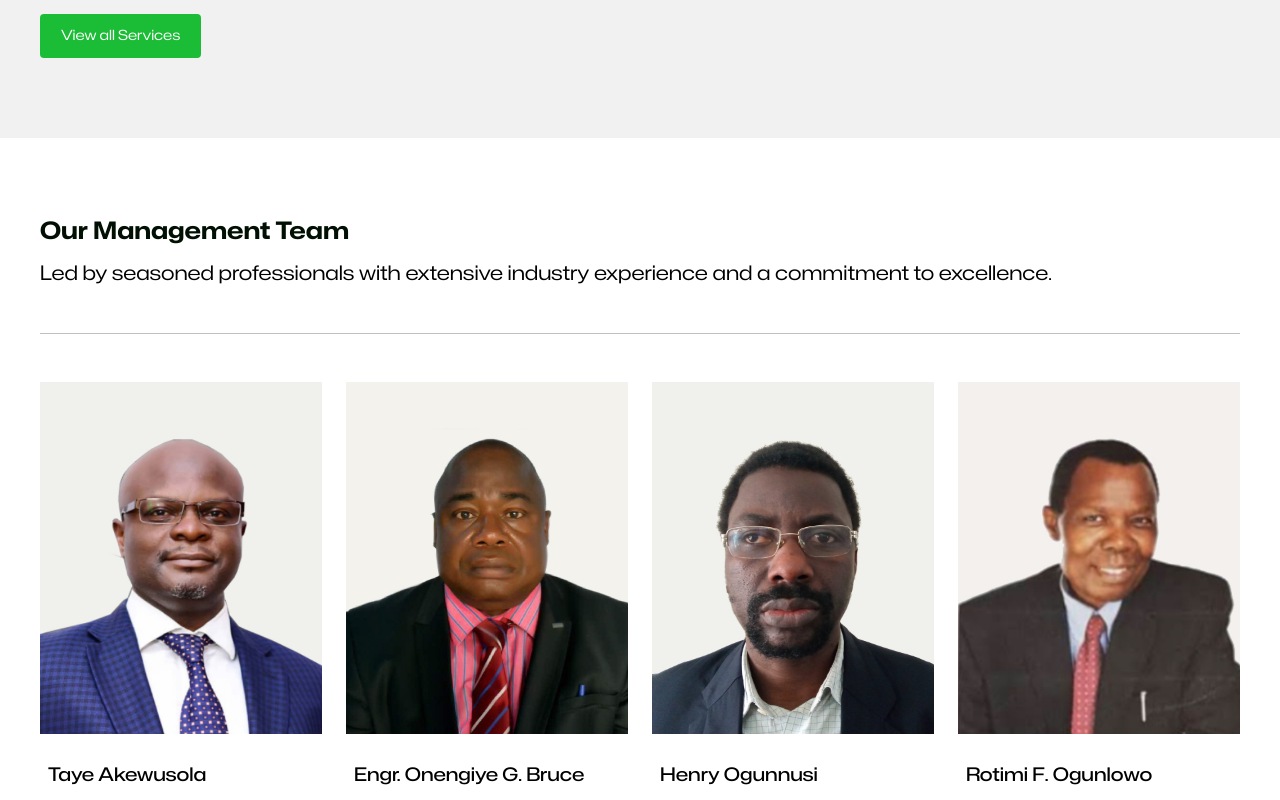
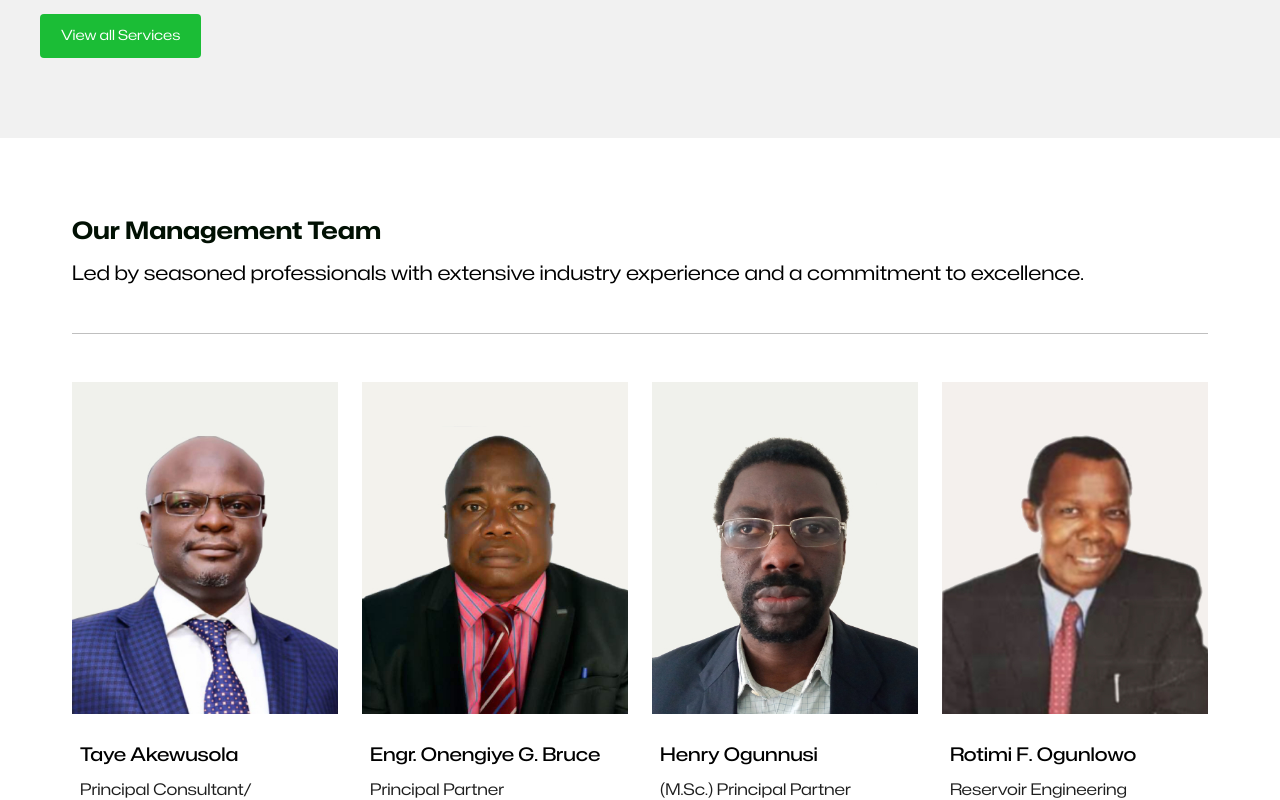
Before and after one commit to jubril-a/integralpetroserv, a Next.js app: page / in a window 1280 px wide. Shown: the part 2400-3200 px from the top of the page. Built offline with nearby package versions, Linux system fonts and the light colour scheme.

Commit message:
animated navbar

```diff
--- a/app/components/Navbar.jsx
+++ b/app/components/Navbar.jsx
@@ -13,7 +13,7 @@ const Navbar = () => {
         <nav className={styles.navbar}>
             <span className="logo">IPS</span>
             <button className={styles.mobile_btn}>
-              <Image src={isOpen ? "/images/close.png" : "/images/menu.png"} width="26" height="26" alt="menu" onClick={() => setIsOpen(!isOpen)}/>
+              <Image style={{'position': 'relative', 'z-index': '1000'}} src={isOpen ? "/images/close.png" : "/images/menu.png"} width="26" height="26" alt="menu" onClick={() => setIsOpen(!isOpen)}/>
             </button>
             <div className={isOpen ? `${styles.navlinks} ${styles.mobileVisible}` : styles.navlinks }>
                 <a href="" className={styles.navlink}>Home</a>
--- a/app/components/Team.jsx
+++ b/app/components/Team.jsx
@@ -33,14 +33,14 @@ const team = [
 const Team = () => {
   return (
     <div className={styles.sectionWrapper}>
-        <section className={`${styles.services} constraint-I`}>
+        <section className={`${styles.team} constraint-I`}>
             <SectionHead title="Our Management Team" subtitle="Led by seasoned professionals with extensive industry experience and a commitment to excellence." />
-            <div className={styles.servicesCards}>
+            <div className={styles.teamCards}>
                 {team.map((member) =>
                     <Card key={member.key} image={member.image} imgDesc={member.imgDesc} title={member.name} description={member.position} orientation="portrait" />
                 )}
             </div>
-            <LinkButton label="View Full Team Profile"/>
+            <LinkButton label="View Full Team Profile" />
         </section>
     </div>
   )
--- a/app/components/card.module.scss
+++ b/app/components/card.module.scss
@@ -27,7 +27,12 @@
 }
 
 .portrait {
-    aspect-ratio: 2 / 2.5;
+    @media (max-width: 727px) {
+        aspect-ratio: 1 / 1;
+    }
+    @media (min-width: 727px) {
+        aspect-ratio: 2 / 2.5;
+    }
 }
 
 .landscape {
--- a/app/components/navbar.module.scss
+++ b/app/components/navbar.module.scss
@@ -29,15 +29,21 @@
     }
 
     @media (max-width: 760px) {
-        display: none;
+        display: grid;
+        transform: translateY(-100%);
+        background-color: #fff;
+        transition: transform 1s;
         flex-basis: 100%;
         flex-shrink: 0;
-        padding-block: 1rem 2rem;
+        padding-bottom: 2rem;
         gap: 0;
+        position: absolute;
+        inset: 0 0 auto;
+        padding-inline: 2rem;
 
         a {
-            border-bottom: 1px solid rgba(0, 0, 0, 0.25);
-            padding: 1.25rem 2rem;
+            border-bottom: 1px solid rgba(0, 0, 0, 0.1);
+            padding: 1.25rem 3rem;
 
             &:hover {
                 border-bottom: 1px solid rgba(27, 189, 54, 0.25);
@@ -53,7 +59,7 @@
 }
 
 .mobileVisible {
-    display: grid;
+    transform: translateY(60px);
 }
 
 .navlink {
--- a/app/components/team.module.scss
+++ b/app/components/team.module.scss
@@ -1,13 +1,26 @@
 @use './variables.scss';
 
 
-.sectionWrapper {
-    padding-block: 5rem;
+// .sectionWrapper {
+//     padding-block: 5rem;
+// }
+
+.team {
+    padding: 5rem 2rem;
 }
 
-.servicesCards {
+.teamCards {
     display: grid;
     gap: 1.5rem;
     padding-block: 3rem;
-    grid-template-columns: 1fr 1fr 1fr 1fr;
+    grid-template-columns: repeat(auto-fit, minmax(200px, 1fr));
+
+    @media (max-width: 727px) {
+        max-width: 560px;
+        margin-inline: auto;
+    }
+
+    @media (max-width: 504px) {
+        max-width: 360px;
+    }
 }
```
